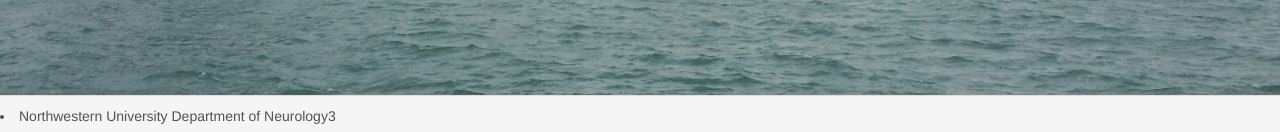
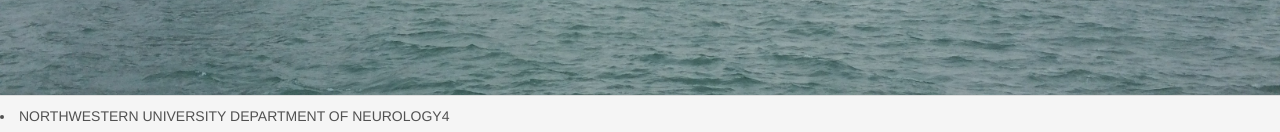
Before and after one commit to glaserlab/glaserlab.github.io, a Jekyll site: the page built from index.html, in a window 1280 px wide. Shown: the part 764-896 px from the top of the page. Built offline with Jekyll 4.4.1, drawn with Linux system fonts in a browser that asks for light colours; nearby versions of some CDN libraries; comment, search, counter and statistics services are not loaded.

Commit message:
footer update

```diff
--- a/_includes/footer.html
+++ b/_includes/footer.html
@@ -6,7 +6,7 @@
   <div class="panel-footer">
 	  <div class="row">
 		<!-- <div class="col-sm-4"> -->
-      <li>Northwestern University Department of Neurology3</li>
+      <li>Northwestern University Department of Neurology4</li>
     <!-- </div> -->
     </div>
   </div>
--- a/style.scss
+++ b/style.scss
@@ -553,6 +553,7 @@ tbody tr:nth-child(odd) th {
   bottom: 0;
   position: fixed;
   width: 100%;
+  text-transform: uppercase;
   // background-color: cccccc;
   // background-color:#282d32
   // color:#f0f9ff;
```
